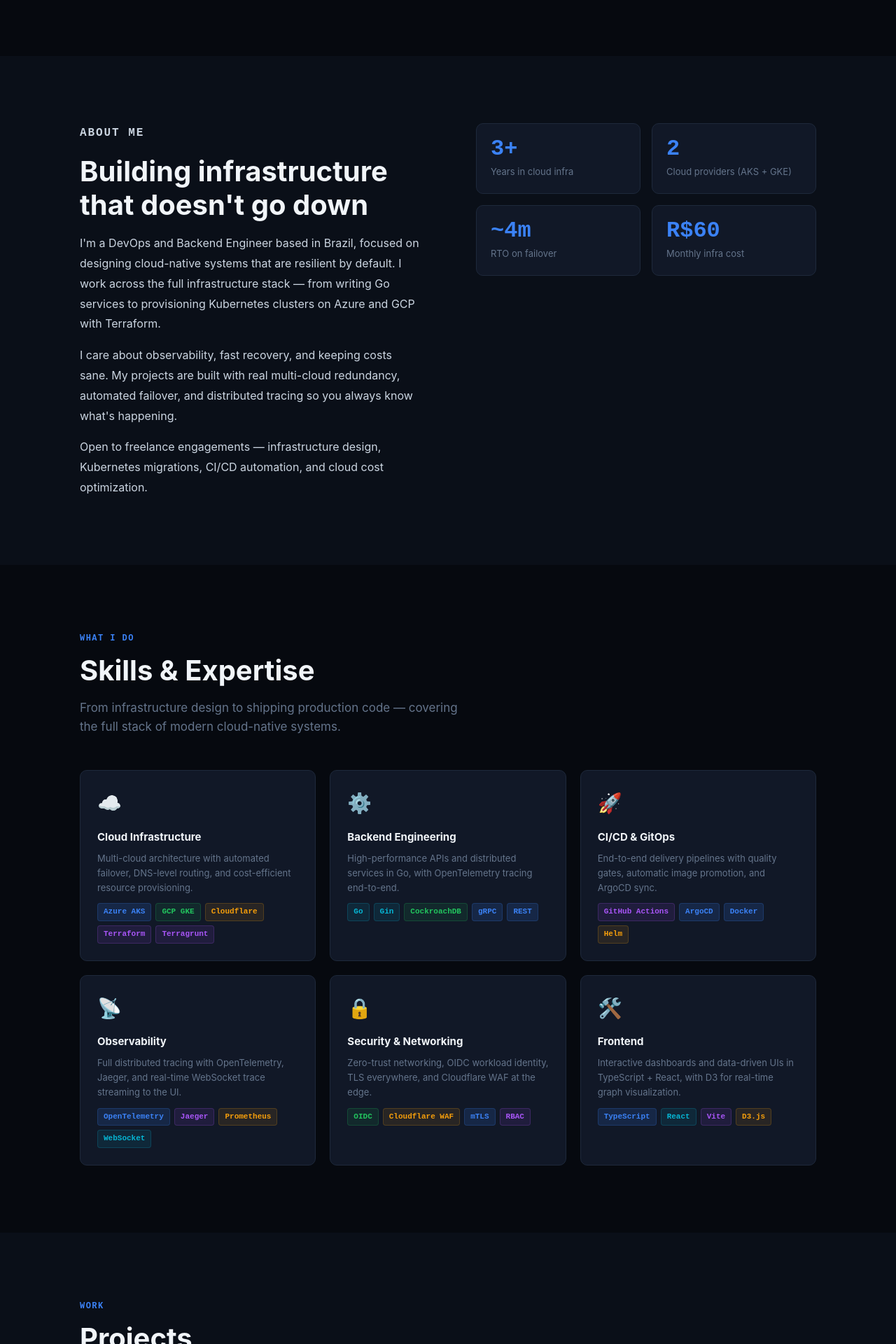
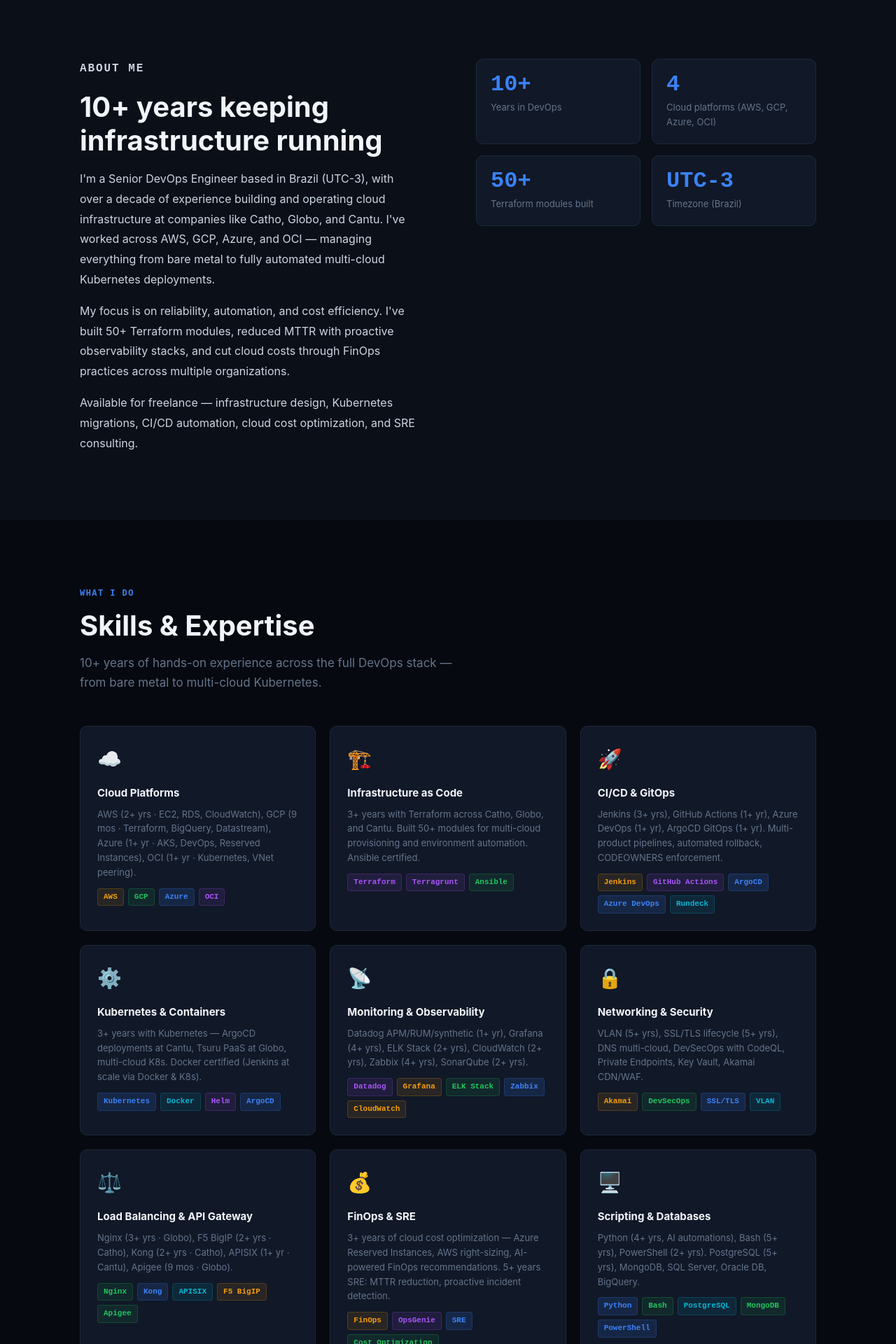
Before and after one commit to LucasNic/lucasnicoloso.com, a React (Vite) app: page / in a window 1280 px wide. Shown: the part 780-2700 px from the top of the page at 70% size. Built offline with nearby package versions, Linux system fonts and the light colour scheme.

Commit message:
feat: update portfolio with real experience, skills, WhatsApp and timezone

```diff
--- a/src/components/About.tsx
+++ b/src/components/About.tsx
@@ -5,29 +5,29 @@ export default function About() {
         <div className="about-grid">
           <div className="about-text">
             <p className="section-label">About me</p>
-            <h2 className="section-title">Building infrastructure that doesn't go down</h2>
+            <h2 className="section-title">10+ years keeping infrastructure running</h2>
             <p>
-              I'm a DevOps and Backend Engineer based in Brazil, focused on designing
-              cloud-native systems that are resilient by default. I work across the full
-              infrastructure stack — from writing Go services to provisioning Kubernetes
-              clusters on Azure and GCP with Terraform.
+              I'm a Senior DevOps Engineer based in Brazil (UTC-3), with over a decade of experience
+              building and operating cloud infrastructure at companies like Catho, Globo, and Cantu.
+              I've worked across AWS, GCP, Azure, and OCI — managing everything from bare metal to
+              fully automated multi-cloud Kubernetes deployments.
             </p>
             <p>
-              I care about observability, fast recovery, and keeping costs sane.
-              My projects are built with real multi-cloud redundancy, automated failover,
-              and distributed tracing so you always know what's happening.
+              My focus is on reliability, automation, and cost efficiency. I've built 50+ Terraform
+              modules, reduced MTTR with proactive observability stacks, and cut cloud costs through
+              FinOps practices across multiple organizations.
             </p>
             <p>
-              Open to freelance engagements — infrastructure design, Kubernetes migrations,
-              CI/CD automation, and cloud cost optimization.
+              Available for freelance — infrastructure design, Kubernetes migrations, CI/CD automation,
+              cloud cost optimization, and SRE consulting.
             </p>
           </div>
           <div className="about-stats">
             {[
-              { number: "3+", label: "Years in cloud infra" },
-              { number: "2", label: "Cloud providers (AKS + GKE)" },
-              { number: "~4m", label: "RTO on failover" },
-              { number: "R$60", label: "Monthly infra cost" },
+              { number: "10+", label: "Years in DevOps" },
+              { number: "4", label: "Cloud platforms (AWS, GCP, Azure, OCI)" },
+              { number: "50+", label: "Terraform modules built" },
+              { number: "UTC-3", label: "Timezone (Brazil)" },
             ].map(({ number, label }) => (
               <div className="stat-card" key={label}>
                 <div className="stat-number">{number}</div>
--- a/src/components/Contact.tsx
+++ b/src/components/Contact.tsx
@@ -6,8 +6,9 @@ export default function Contact() {
           <p className="section-label">Get in touch</p>
           <h2 className="section-title">Let's work together</h2>
           <p className="section-sub">
-            Looking for a DevOps engineer or backend developer for your next project?
-            I'm open to freelance contracts — infrastructure design, Kubernetes, CI/CD, and cloud architecture.
+            Looking for a Senior DevOps engineer for your next project?
+            I'm open to freelance contracts — infrastructure, Kubernetes, CI/CD, FinOps, and SRE consulting.
+            I'm in Brazil (UTC-3) and available for async or scheduled calls.
           </p>
 
           <div className="contact-options">
@@ -16,6 +17,13 @@ export default function Contact() {
               <div>
                 <div className="contact-card-label">Email</div>
                 <div className="contact-card-value">lunicnic@gmail.com</div>
+              </div>
+            </a>
+            <a href="https://wa.me/5548988313795" target="_blank" rel="noreferrer" className="contact-card">
+              <span className="contact-card-icon">💬</span>
+              <div>
+                <div className="contact-card-label">WhatsApp</div>
+                <div className="contact-card-value">+55 (48) 98831-3795</div>
               </div>
             </a>
             <a
@@ -45,7 +53,7 @@ export default function Contact() {
           </div>
 
           <div className="contact-availability">
-            Available for freelance — starting now
+            Available for freelance · UTC-3 (Brazil)
           </div>
         </div>
       </div>
--- a/src/components/Hero.tsx
+++ b/src/components/Hero.tsx
@@ -4,15 +4,15 @@ export default function Hero() {
       <div className="container">
         <div className="hero-grid">
           <div>
-            <div className="hero-eyebrow">Available for freelance work</div>
+            <div className="hero-eyebrow">Available for freelance · UTC-3</div>
             <h1 className="hero-title">
-              DevOps &amp; Backend<br />
-              <span className="accent">Cloud-Native</span><br />
-              Engineer
+              Senior DevOps<br />
+              <span className="accent">Engineer</span><br />
+              10+ Years
             </h1>
             <p className="hero-desc">
-              I design and operate multi-cloud infrastructure — Kubernetes on Azure &amp; GCP,
-              automated failover, distributed tracing, and CI/CD pipelines that ship fast and stay resilient.
+              Multi-cloud infrastructure on AWS, GCP, Azure &amp; OCI — Kubernetes, Terraform,
+              CI/CD, FinOps, and SRE. I build systems that stay up and cost less.
             </p>
             <div className="hero-actions">
               <a href="#projects" className="btn-primary">
--- a/src/components/Skills.tsx
+++ b/src/components/Skills.tsx
@@ -1,70 +1,104 @@
 const skills = [
   {
     icon: "☁️",
-    name: "Cloud Infrastructure",
-    desc: "Multi-cloud architecture with automated failover, DNS-level routing, and cost-efficient resource provisioning.",
+    name: "Cloud Platforms",
+    desc: "AWS (2+ yrs · EC2, RDS, CloudWatch), GCP (9 mos · Terraform, BigQuery, Datastream), Azure (1+ yr · AKS, DevOps, Reserved Instances), OCI (1+ yr · Kubernetes, VNet peering).",
     tags: [
-      { label: "Azure AKS", color: "blue" },
-      { label: "GCP GKE", color: "green" },
-      { label: "Cloudflare", color: "amber" },
-      { label: "Terraform", color: "purple" },
-      { label: "Terragrunt", color: "purple" },
+      { label: "AWS", color: "amber" },
+      { label: "GCP", color: "green" },
+      { label: "Azure", color: "blue" },
+      { label: "OCI", color: "purple" },
     ],
   },
   {
-    icon: "⚙️",
-    name: "Backend Engineering",
-    desc: "High-performance APIs and distributed services in Go, with OpenTelemetry tracing end-to-end.",
+    icon: "🏗️",
+    name: "Infrastructure as Code",
+    desc: "3+ years with Terraform across Catho, Globo, and Cantu. Built 50+ modules for multi-cloud provisioning and environment automation. Ansible certified.",
     tags: [
-      { label: "Go", color: "cyan" },
-      { label: "Gin", color: "cyan" },
-      { label: "CockroachDB", color: "green" },
-      { label: "gRPC", color: "blue" },
-      { label: "REST", color: "blue" },
+      { label: "Terraform", color: "purple" },
+      { label: "Terragrunt", color: "purple" },
+      { label: "Ansible", color: "green" },
     ],
   },
   {
     icon: "🚀",
     name: "CI/CD & GitOps",
-    desc: "End-to-end delivery pipelines with quality gates, automatic image promotion, and ArgoCD sync.",
+    desc: "Jenkins (3+ yrs), GitHub Actions (1+ yr), Azure DevOps (1+ yr), ArgoCD GitOps (1+ yr). Multi-product pipelines, automated rollback, CODEOWNERS enforcement.",
     tags: [
+      { label: "Jenkins", color: "amber" },
       { label: "GitHub Actions", color: "purple" },
       { label: "ArgoCD", color: "blue" },
-      { label: "Docker", color: "blue" },
-      { label: "Helm", color: "amber" },
+      { label: "Azure DevOps", color: "blue" },
+      { label: "Rundeck", color: "cyan" },
+    ],
+  },
+  {
+    icon: "⚙️",
+    name: "Kubernetes & Containers",
+    desc: "3+ years with Kubernetes — ArgoCD deployments at Cantu, Tsuru PaaS at Globo, multi-cloud K8s. Docker certified (Jenkins at scale via Docker & K8s).",
+    tags: [
+      { label: "Kubernetes", color: "blue" },
+      { label: "Docker", color: "cyan" },
+      { label: "Helm", color: "purple" },
+      { label: "ArgoCD", color: "blue" },
     ],
   },
   {
     icon: "📡",
-    name: "Observability",
-    desc: "Full distributed tracing with OpenTelemetry, Jaeger, and real-time WebSocket trace streaming to the UI.",
+    name: "Monitoring & Observability",
+    desc: "Datadog APM/RUM/synthetic (1+ yr), Grafana (4+ yrs), ELK Stack (2+ yrs), CloudWatch (2+ yrs), Zabbix (4+ yrs), SonarQube (2+ yrs).",
     tags: [
-      { label: "OpenTelemetry", color: "blue" },
-      { label: "Jaeger", color: "purple" },
-      { label: "Prometheus", color: "amber" },
-      { label: "WebSocket", color: "cyan" },
+      { label: "Datadog", color: "purple" },
+      { label: "Grafana", color: "amber" },
+      { label: "ELK Stack", color: "green" },
+      { label: "Zabbix", color: "blue" },
+      { label: "CloudWatch", color: "amber" },
     ],
   },
   {
     icon: "🔒",
-    name: "Security & Networking",
-    desc: "Zero-trust networking, OIDC workload identity, TLS everywhere, and Cloudflare WAF at the edge.",
+    name: "Networking & Security",
+    desc: "VLAN (5+ yrs), SSL/TLS lifecycle (5+ yrs), DNS multi-cloud, DevSecOps with CodeQL, Private Endpoints, Key Vault, Akamai CDN/WAF.",
     tags: [
-      { label: "OIDC", color: "green" },
-      { label: "Cloudflare WAF", color: "amber" },
-      { label: "mTLS", color: "blue" },
-      { label: "RBAC", color: "purple" },
+      { label: "Akamai", color: "amber" },
+      { label: "DevSecOps", color: "green" },
+      { label: "SSL/TLS", color: "blue" },
+      { label: "VLAN", color: "cyan" },
     ],
   },
   {
-    icon: "🛠️",
-    name: "Frontend",
-    desc: "Interactive dashboards and data-driven UIs in TypeScript + React, with D3 for real-time graph visualization.",
+    icon: "⚖️",
+    name: "Load Balancing & API Gateway",
+    desc: "Nginx (3+ yrs · Globo), F5 BigIP (2+ yrs · Catho), Kong (2+ yrs · Catho), APISIX (1+ yr · Cantu), Apigee (9 mos · Globo).",
     tags: [
-      { label: "TypeScript", color: "blue" },
-      { label: "React", color: "cyan" },
-      { label: "Vite", color: "purple" },
-      { label: "D3.js", color: "amber" },
+      { label: "Nginx", color: "green" },
+      { label: "Kong", color: "blue" },
+      { label: "APISIX", color: "cyan" },
+      { label: "F5 BigIP", color: "amber" },
+      { label: "Apigee", color: "green" },
+    ],
+  },
+  {
+    icon: "💰",
+    name: "FinOps & SRE",
+    desc: "3+ years of cloud cost optimization — Azure Reserved Instances, AWS right-sizing, AI-powered FinOps recommendations. 5+ years SRE: MTTR reduction, proactive incident detection.",
+    tags: [
+      { label: "FinOps", color: "amber" },
+      { label: "OpsGenie", color: "purple" },
+      { label: "SRE", color: "blue" },
+      { label: "Cost Optimization", color: "green" },
+    ],
+  },
+  {
+    icon: "🖥️",
+    name: "Scripting & Databases",
+    desc: "Python (4+ yrs, AI automations), Bash (5+ yrs), PowerShell (2+ yrs). PostgreSQL (5+ yrs), MongoDB, SQL Server, Oracle DB, BigQuery.",
+    tags: [
+      { label: "Python", color: "blue" },
+      { label: "Bash", color: "green" },
+      { label: "PostgreSQL", color: "cyan" },
+      { label: "MongoDB", color: "green" },
+      { label: "PowerShell", color: "blue" },
     ],
   },
 ];
@@ -76,7 +110,7 @@ export default function Skills() {
         <p className="section-label">What I do</p>
         <h2 className="section-title">Skills &amp; Expertise</h2>
         <p className="section-sub">
-          From infrastructure design to shipping production code — covering the full stack of modern cloud-native systems.
+          10+ years of hands-on experience across the full DevOps stack — from bare metal to multi-cloud Kubernetes.
         </p>
         <div className="skills-grid">
           {skills.map((s) => (
@@ -92,6 +126,23 @@ export default function Skills() {
             </div>
           ))}
         </div>
+
+        <div style={{ marginTop: 40, padding: "20px 24px", background: "var(--surface)", border: "1px solid var(--border)", borderRadius: "var(--radius)" }}>
+          <p style={{ fontSize: 12, fontWeight: 700, letterSpacing: "0.1em", textTransform: "uppercase", color: "var(--blue)", fontFamily: "var(--font-mono)", marginBottom: 14 }}>Certifications</p>
+          <div style={{ display: "flex", flexWrap: "wrap", gap: 10 }}>
+            {[
+              "AWS Well-Architected Foundations",
+              "DevOps with Kubernetes",
+              "Ansible para SysAdmin",
+              "Desenvolvimento Cross-Plataform com Python",
+              "Jenkins em larga escala via Docker e Kubernetes",
+            ].map((c) => (
+              <span key={c} style={{ fontSize: 12, padding: "5px 12px", border: "1px solid var(--border)", borderRadius: 6, color: "var(--text-2)", background: "var(--bg-subtle)" }}>
+                ✓ {c}
+              </span>
+            ))}
+          </div>
+        </div>
       </div>
     </section>
   );
```
